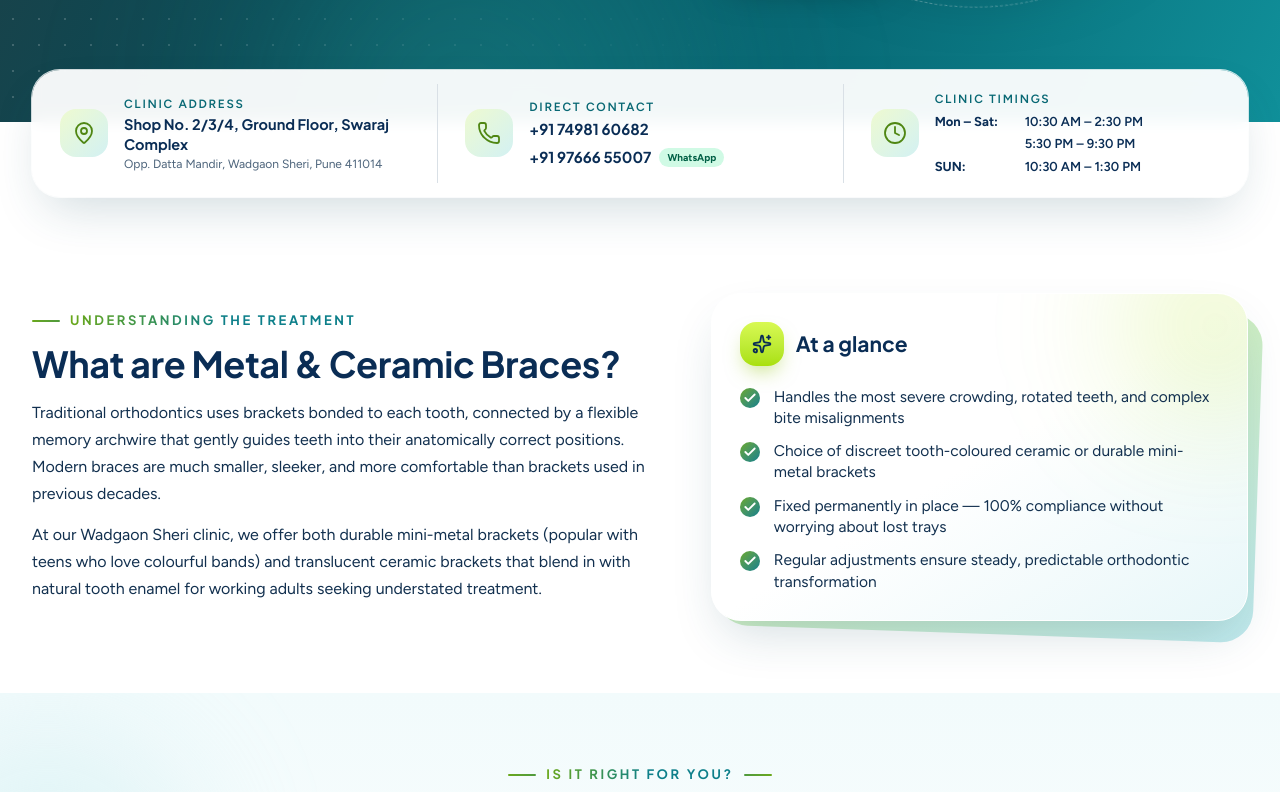
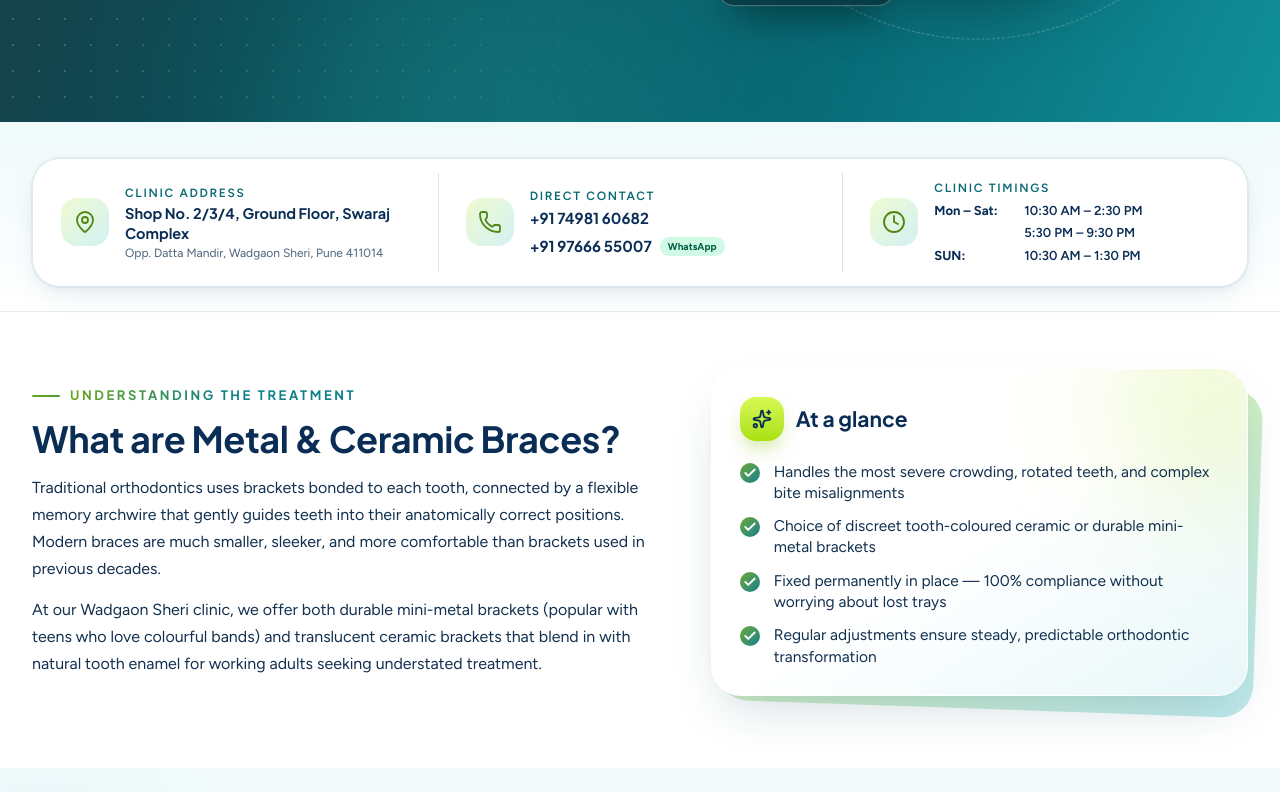
Before and after one commit to ShreyasAmbhaikar/dr-sneha-the-dental-studio, a Next.js app: page /treatments/braces in a window 1280 px wide. Shown: the part 678-1470 px from the top of the page. Built offline with nearby package versions, Linux system fonts and the light colour scheme; no server answers.

Commit message:
Position info strip below hero banner so hero fills viewport cleanly on load and info strip displays on scrolling down

```diff
--- a/src/components/treatment/overview.tsx
+++ b/src/components/treatment/overview.tsx
@@ -4,7 +4,7 @@ import { Container, Eyebrow, SectionTitle } from "./ui";
 
 export default function Overview({ t }: { t: Treatment }) {
   return (
-    <section aria-labelledby="overview-title" className="pt-16 pb-12 sm:pt-20 sm:pb-15 lg:pt-24 lg:pb-[72px]">
+    <section aria-labelledby="overview-title" className="pt-10 pb-12 sm:pt-12 sm:pb-15 lg:pt-14 lg:pb-[72px]">
       <Container className="grid items-center gap-8 lg:grid-cols-[1.08fr_0.92fr] lg:gap-12">
         {/* Left Column: Left-aligned Heading, Eyebrow and Content */}
         <div>
--- a/src/components/treatment/treatment-hero.tsx
+++ b/src/components/treatment/treatment-hero.tsx
@@ -17,8 +17,8 @@ import { Breadcrumbs, Container } from "./ui";
 
 function ClinicInfoStrip() {
   return (
-    <Container className="relative z-10 -mt-[48px] sm:-mt-[50px] lg:-mt-[52px]">
-      <div className="rounded-[28px] bg-white/95 p-3 shadow-float ring-1 ring-white/80 backdrop-blur lg:p-0">
+    <Container className="relative z-10">
+      <div className="rounded-[28px] border border-[#d9ebef] bg-white p-3 shadow-card ring-1 ring-black/[0.04] lg:p-0">
         <div className="grid grid-cols-1 md:grid-cols-3">
           {/* Item 1: Clinic Address - Fully navigational with hover feedback */}
           <a
@@ -216,7 +216,7 @@ export default function TreatmentHero({ t }: { t: Treatment }) {
           className="pointer-events-none absolute inset-0 -z-10 opacity-[0.22] [background-image:radial-gradient(#fff_1px,transparent_1.2px)] [background-size:26px_26px] [mask-image:linear-gradient(100deg,#000_0%,transparent_62%)]"
         />
 
-        <Container className="grid items-center gap-8 pt-4 pb-16 sm:pt-6 sm:pb-20 lg:grid-cols-[1.08fr_0.92fr] lg:gap-8 lg:pt-8 lg:pb-24">
+        <Container className="grid items-center gap-8 py-8 sm:py-10 lg:grid-cols-[1.08fr_0.92fr] lg:gap-10 lg:py-12">
           {/* copy */}
           <div>
             <Breadcrumbs
@@ -330,8 +330,10 @@ export default function TreatmentHero({ t }: { t: Treatment }) {
         </Container>
       </div>
 
-      {/* ---------------- Clinic Info Strip (Shifted down to the bottom) ---------------- */}
-      <ClinicInfoStrip />
+      {/* ---------------- Clinic Info Strip (Displayed when scrolling downwards) ---------------- */}
+      <div className="relative z-10 bg-gradient-to-b from-[#f0fafb] via-[#f7fcfd] to-white pt-7 pb-4 sm:pt-9 sm:pb-6 border-b border-[#e2eef1]">
+        <ClinicInfoStrip />
+      </div>
     </section>
   );
 }
```
